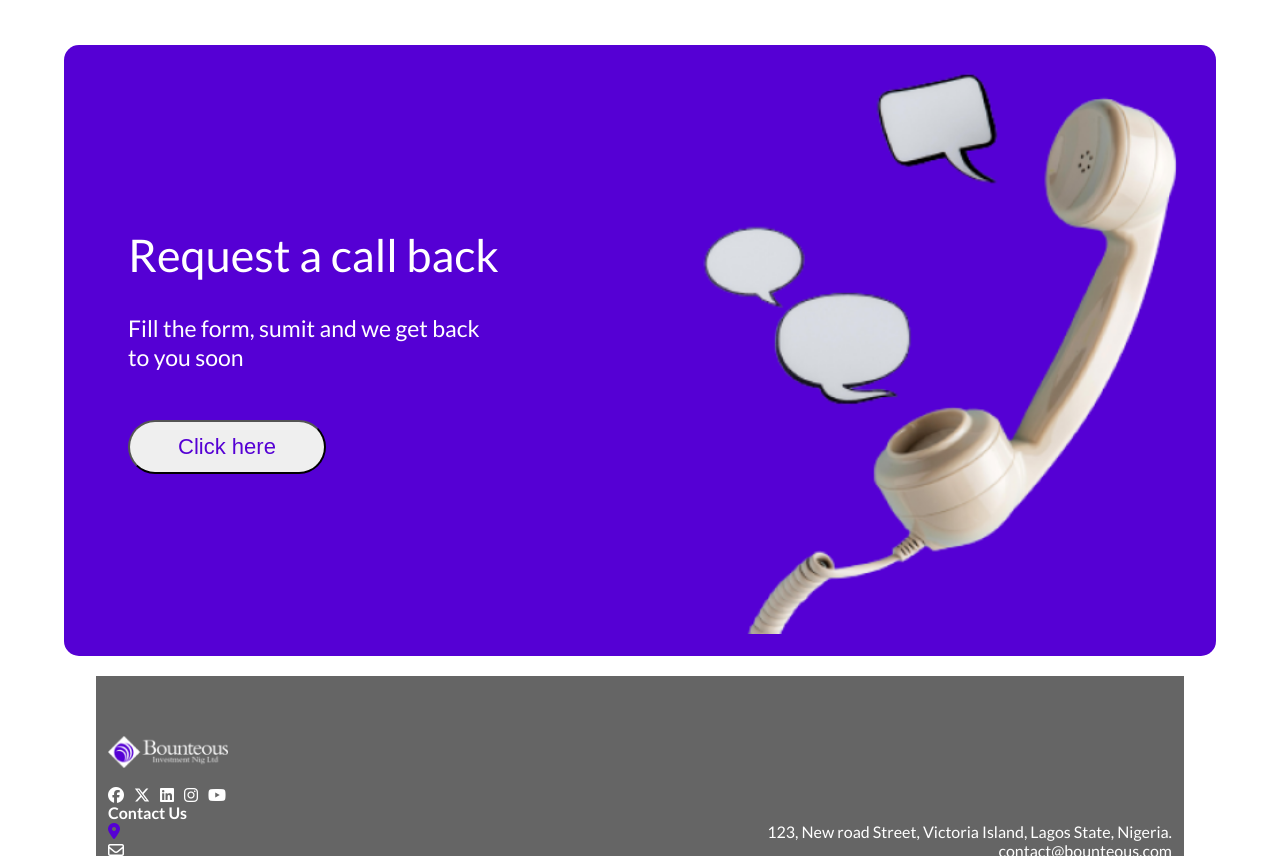
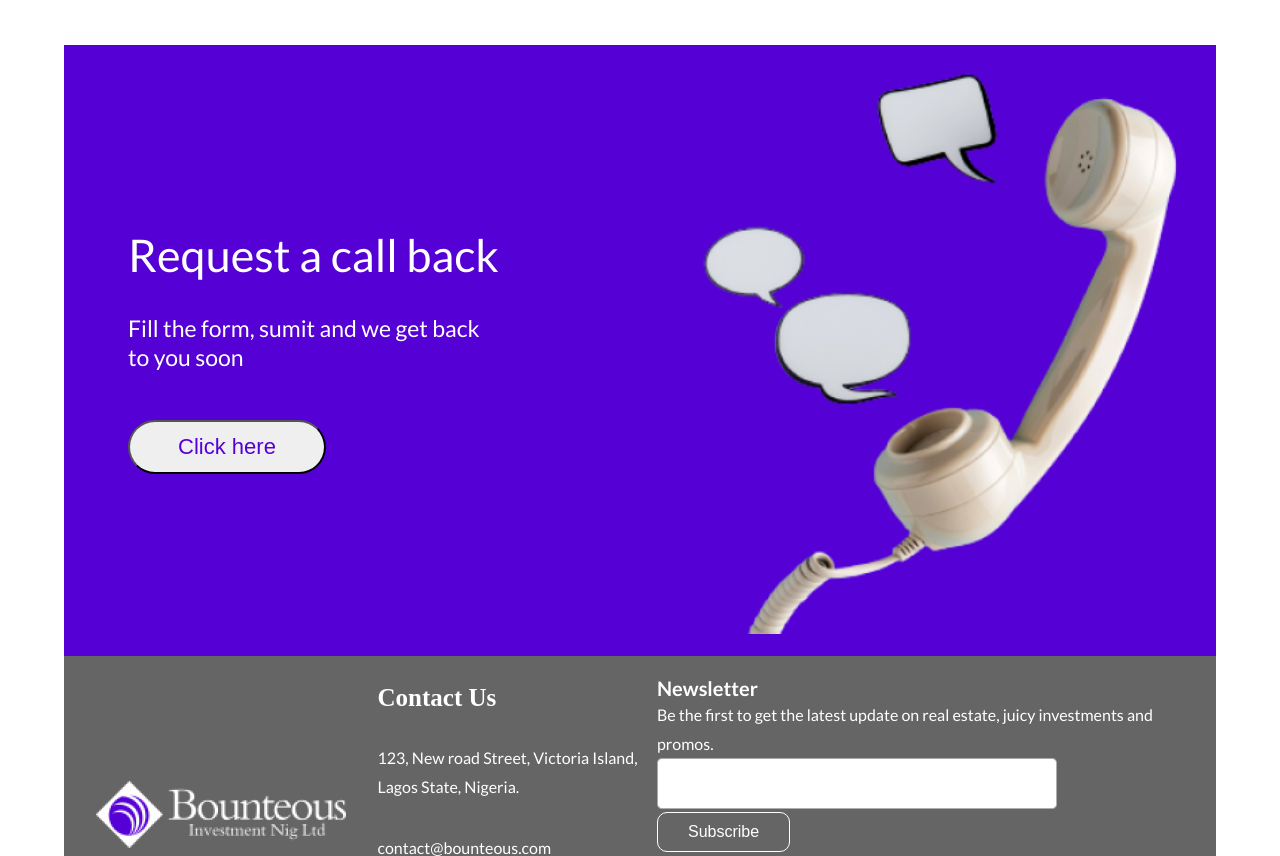
Before and after one commit to IYKEACE/Estate-landing-page, a plain HTML site: page index.html in a window 1280 px wide. Shown: the part 1944-2800 px from the top of the page. Drawn offline with Linux system fonts and the light colour scheme.

Commit message:
estate landing page assignment

```diff
--- a/index.html
+++ b/index.html
@@ -170,52 +170,34 @@
     <!-- info section -->
      <section class="info-container container">
       <section class="left-info-content">
-        <img src="./images/logo_dark 1.png" alt="logo" class="logo"/>
-
+        <img src="./images/logo_dark 1.png" alt="logo" />
         <div class="icons">
-          <i class="fa-brands fa-facebook"></i>
-          <i class="fa-brands fa-x-twitter"></i>
-          <i class="fa-brands fa-linkedin"></i>
-          <i class="fa-brands fa-instagram"></i>
-          <i class="fa-brands fa-youtube"></i>
+          <span class="fa-brands fa-facebook"></span>
+          <span class="fa-brands fa-x-twitter"></span>
+          <span class="fa-brands fa-linkedin"></span>
+          <span class="fa-brands fa-instagram"></span>
+          <span class="fa-brands fa-youtube"></span>
         </div>
-     <section class="footer-contact">
-          <h4 class="footer-title">Contact Us</h4>
-          <div class="contact-content">
-            <span class="fa-solid fa-location-dot"></span>
-            <p>123, New road Street, Victoria Island, Lagos State, Nigeria.</p>
-          </div>
-          <div class="contact-content">
-            <span class="fa-regular fa-envelope"></span>
-            <p>contact@bounteous.com</p>
-          </div>
-          <div class="contact-content">
-            <span class="fa-solid fa-phone"></span>
-            <p>+2348008906234</p>
-          </div>
-          <div class="contact-content">
-            <span class="fa-brands fa-whatsapp"></span>
-            <p>2348008906234</p>
-          </div>
-        </section>
-        <section class="newsletter">
-          <h4 class="newsletter-title">Newsletter</h4>
-          <p class="newsletter-desc">
-            Be the first to get the latest update on real estate, juicy
-            investments and promos.
-          </p>
-          <form class="footer-form">
-            <input type="text" required />
-            <button>Subscribe</button>
-          </form>
-        </section>
       </section>
-      <section class="footer-bottom">
-        <span class="fa-regular fa-copyright"></span>
-        <p>2022 Bounteous Investments Nig Ltd. All rights reserved.</p>
+      <section class="middle-info-content">
+        <h2 class="info-title">Contact Us</h2>
+        <p class="info-desc">
+          123, New road Street, Victoria Island, Lagos State, Nigeria.
+        </p>
+        <p class="info-contact">contact@bounteous.com</p>
+        <p class="info-tel">+2348000000000</p>
       </section>
-    </footer>
-
+      <section class="right-info-content">
+        <h2 class="right-title">Newsletter</h2>
+        <p class="right-desc">
+          Be the first to get the latest update on real estate, juicy investments and promos.
+        </p>
+        <div class="rectangle-content">
+          <img src="./images/Rectangle 19.png" alt="rectangle" class="section"/>
+        </div>
+        <button class="info-btn">Subscribe</button>
+      </section>
+     </section>
     <!-- info section -->
 
 
--- a/style.css
+++ b/style.css
@@ -253,7 +253,7 @@ margin-top: 2rem;
   align-items: center;
   background-color: #5500d4;
   width: 100%;
-  border-radius: 15px;
+  /* border-radius: 15px; */
   gap: 3rem;
   margin-top: 3rem;
 }
@@ -299,23 +299,114 @@ cursor: pointer;
 /* contact style end */
 
 /* info style start */
+.info-container{
+  align-items: center;
+  display: flex;
+  gap: 1rem;
+  background-color: #656565;
+}
 .left-info-content{
-  background-color: #656565;
-  padding: 12px;
-  width: 100%;
-  justify-content: center;
-  color: #ffffff;
+  flex: 1;
 }
 .left-info-content img{
-  width: 120px;
-  margin-bottom: 1rem;
-  margin-top: 3rem;
-}
-.logo{
-  color: #ffffff;
+  margin-top: 6rem;
+  width: 250px;
 }
 .icons{
+  color: #ffffff;
   display: flex;
-  gap: 10px;
+  gap: 2rem;
+  margin-left: 2.5rem;
+  margin-top: 1.7rem;
+  margin-bottom: 1.5rem;
+  font-size: 20px;
+  cursor: pointer;
+  animation: icons 1s infinite;
 }
+@keyframes icons {
+  0%,
+  100%{
+    transform: translateY(0);
+  }
+  100%{
+    transform: translateY(-20px);
+  }
+}
+.middle-info-content{
+  flex: 1;
+}
+.info-title{
+font-family: Nunito Sans;
+font-size: 25px;
+font-weight: 700;
+line-height: 27.28px;
+color: #ffffff;
+margin-bottom: 2rem;
+}
+.info-desc{
+font-family: "lato";
+font-size: 16px;
+font-weight: 400;
+line-height: 29px;
+color: #ffffff;
+margin-bottom: 2rem;
+}
+.info-contact{
+font-family: "lato";
+font-size: 16px;
+font-weight: 400;
+line-height: 29px;
+color: #ffffff;
+margin-bottom: 2rem;
+}
+.info-tel{
+font-family: "lato";
+font-size: 16px;
+font-weight: 400;
+line-height: 29px;
+color: #ffffff;
+margin-top: 1.5rem;
+}
+.right-info-content{
+  flex: 2;
+  margin-bottom: 5rem;
+}
+.right-title{
+  color: #ffffff;
+  font-family: Lato;
+font-size: 20px;
+font-weight: 700;
+line-height: 24px;
+}
+.right-desc{
+font-family: "lato";
+font-size: 16px;
+font-weight: 400;
+line-height: 29px;
+color: #ffffff;
+}
+.section{
+  width: 400px;
+}
+.info-btn{
+background-color: #656565;
+color: white;
+/* width: 179px; */
+font-size: 16px;
+padding: 10px 30px;
+border-radius: 10px;
+border: 1px solid #ffffff;
+cursor: pointer;
+font-weight: 400;
+}
+.info-btn:hover{
+  background-color: #7e7c90;
+  border: 1px solid #1b1b1b;
+  /* transform: scale(1.1); */
+  margin-top: 1rem;
+}
+/* .rectancle-content{
+display: flex;
+gap: 1rem;
+} */
 /* info style end */
```
Also changed, not shown: images/Rectangle 19.png (added).
